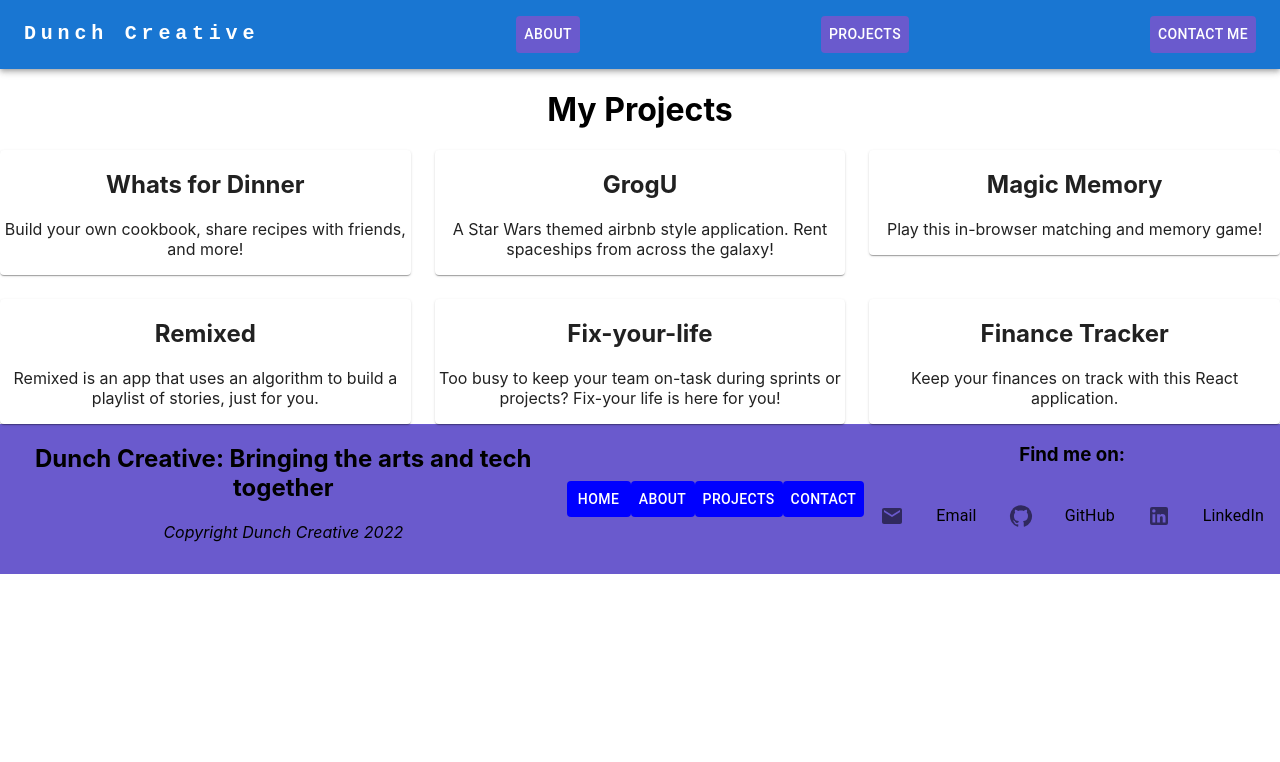
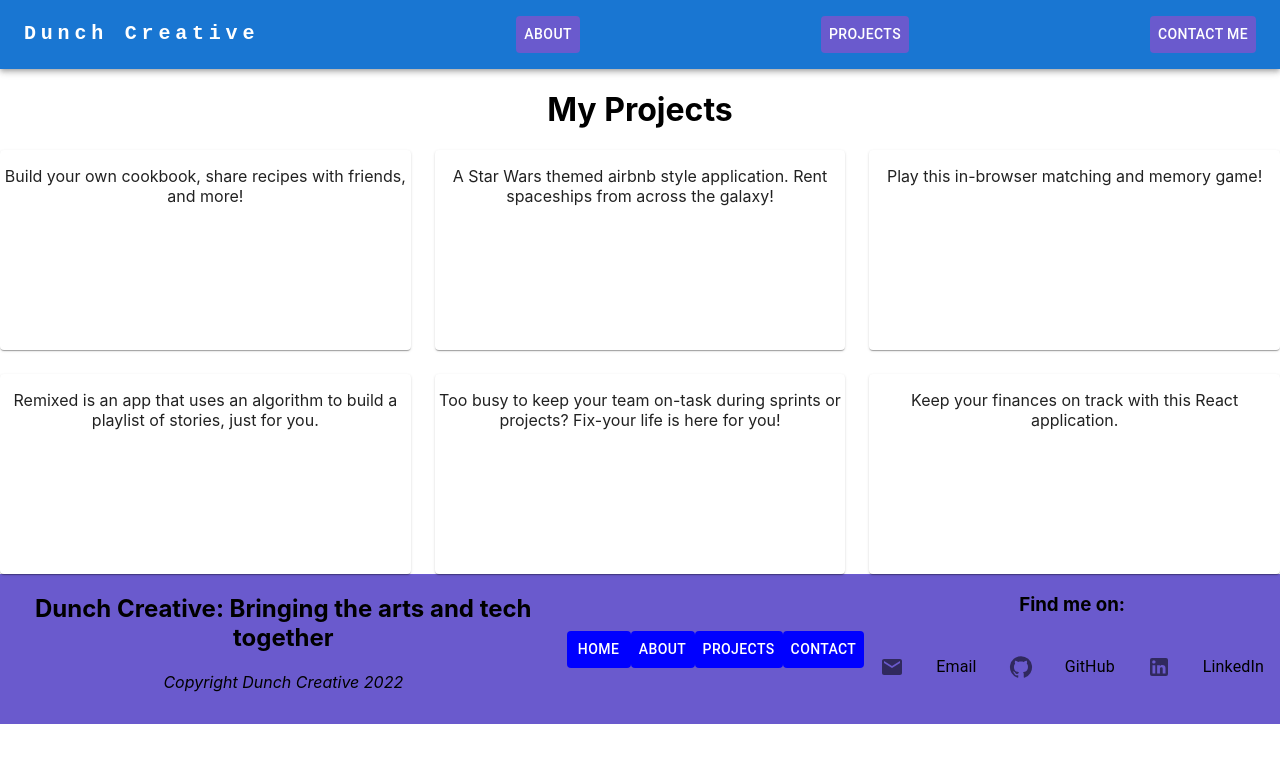
Before and after one commit to Kieran-Dunch/dunch-creative, a React (Create React App) app: page /projects in a window 1280 px wide. Shown: the top 762 px of the page. Built offline with nearby package versions, Linux system fonts and the light colour scheme.

Commit message:
added flipping logic

```diff
--- /dev/null
+++ b/src/pages/Projects.css
@@ -0,0 +1,25 @@
+.card {
+  position: relative;
+  height: 200px
+}
+
+.card .front {
+  transform: rotateY(90deg);
+  transition: all ease-in 0.2s;
+  position: absolute;
+}
+
+.flipped .front {
+  transform: rotateY(0deg);
+  transition-delay: 0.2s;
+}
+
+.card .back {
+  transition: all ease-in 0.2s;
+  transition-delay: 0.2s;
+}
+
+.flipped .back {
+  transform: rotateY(90deg);
+  transition-delay: 0s;
+}
--- a/src/pages/Projects.js
+++ b/src/pages/Projects.js
@@ -1,4 +1,5 @@
 import { Card, Grid } from "@mui/material";
+import "./Projects.css";
 
 // I want to refactor cardlist to be used here
 // add stack in descriptions
@@ -37,10 +38,14 @@ export default function Projects() {
       <h1>My Projects</h1>
       <Grid container spacing={3}>
         {projects.map((project) => (
-          <Grid item xs={4} key={project.name}>
-            <Card>
-              <h2>{project.name}</h2>
-              <p>{project.desc}</p>
+          <Grid
+            item
+            xs={4}
+            key={project.name}
+            onClick={(e) => e.target.classList.toggle("flipped")}>
+            <Card className="card">
+              <h2 className="front">{project.name}</h2>
+              <p className="back">{project.desc}</p>
             </Card>
           </Grid>
         ))}
```
